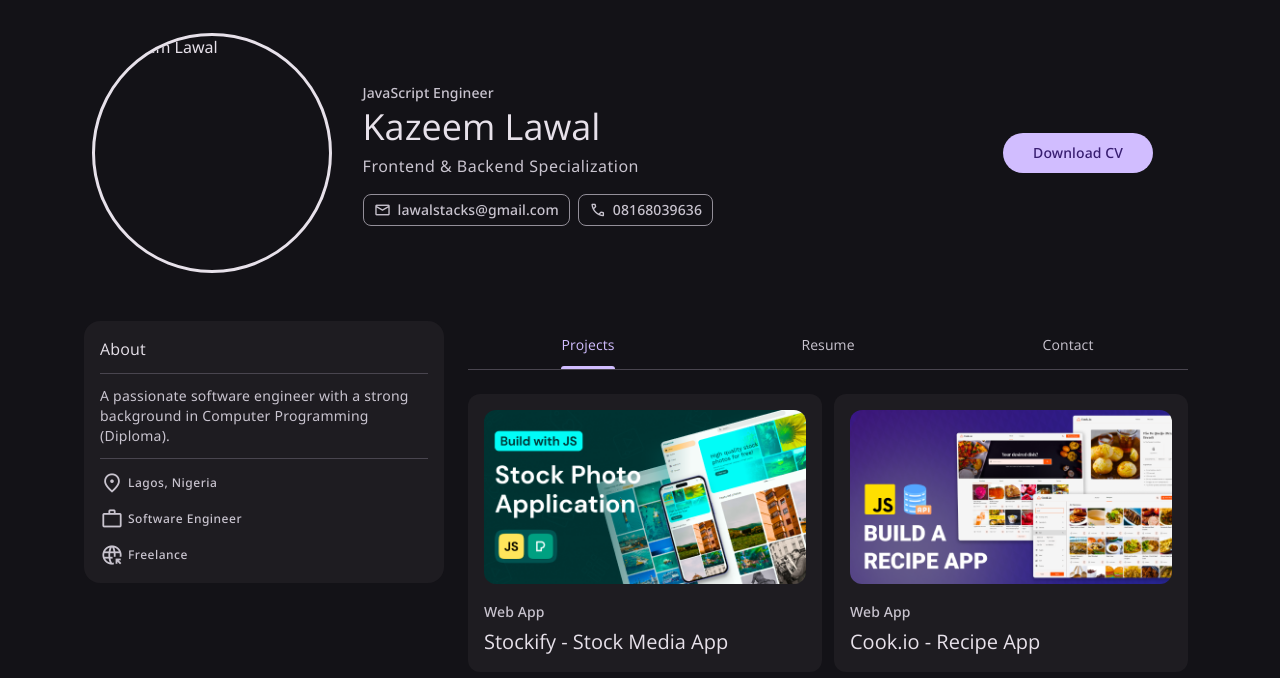
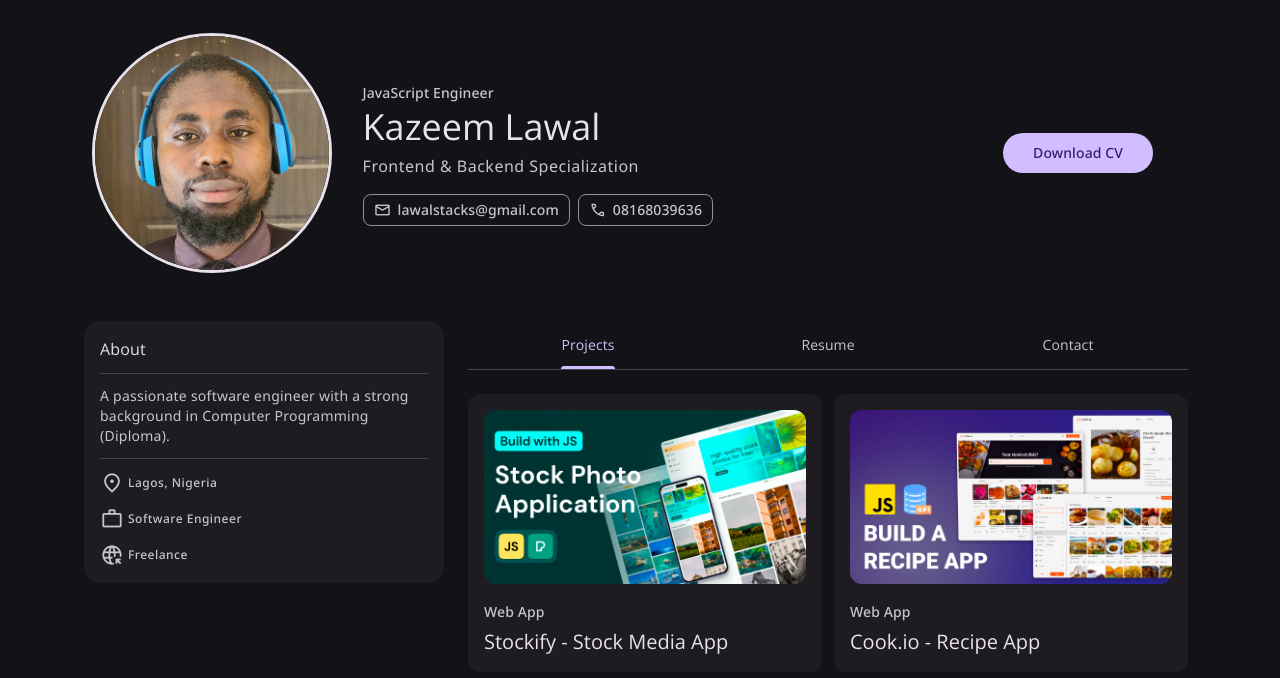
Before and after one commit to lawalstacks/my-js-portfolio, a plain HTML site: page index.html in a window 1280 px wide. Shown: the part 55-733 px from the top of the page. Drawn offline with nearby package versions, Linux system fonts and the light colour scheme; the site is published under a folder, as on GitHub Pages, so addresses that start at the root find nothing.

Commit message:
updated index.html for github pages

```diff
--- a/index.html
+++ b/index.html
@@ -43,7 +43,7 @@
     <section class="section hero">
       <div class="container">
         <figure class="hero-banner img-holder" style="--width: 240; --height: 240;">
-        <img  class="profile-dp" src="/assets/images/profile.png" width="240" height="240" alt="Kazeem Lawal" class="img-cover">
+        <img  class="profile-dp" src="./assets/images/profile.png" width="240" height="240" alt="Kazeem Lawal" class="img-cover">
         </figure>
 
         <div class="hero-content">
```
